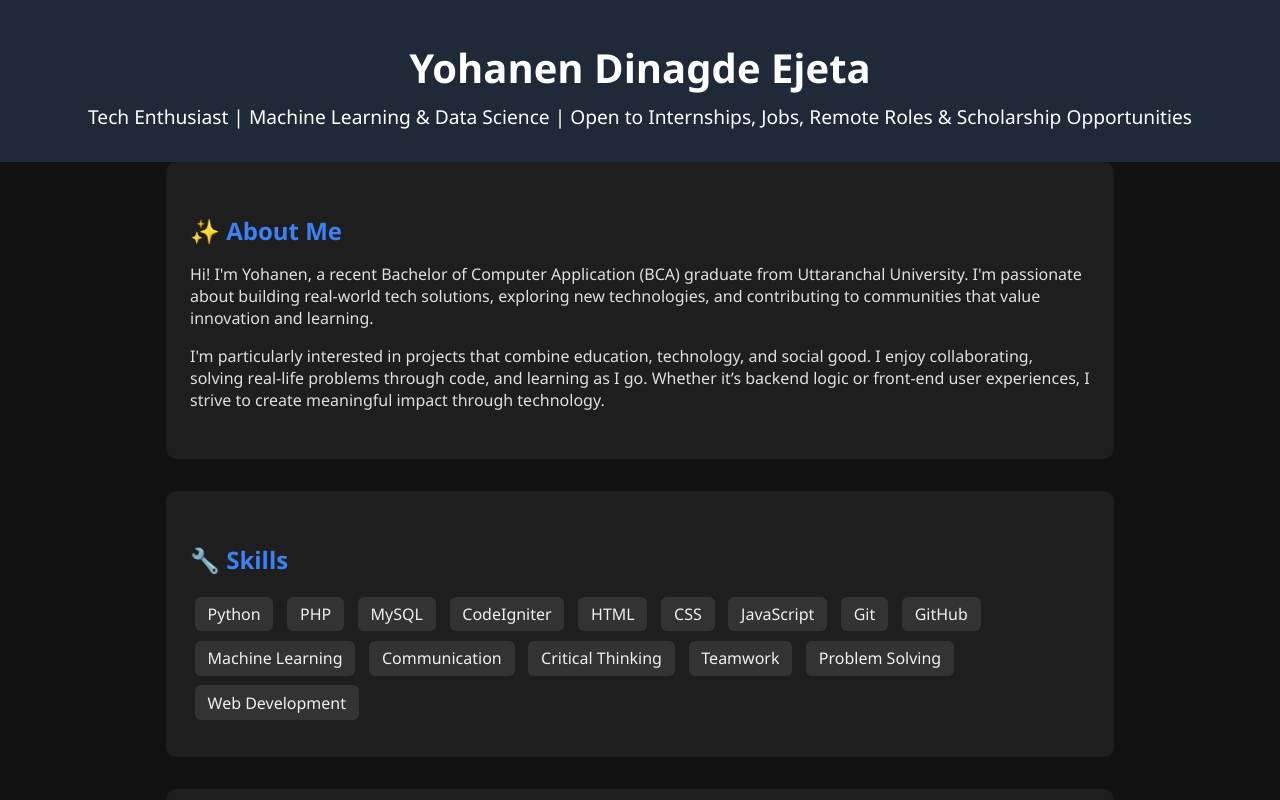
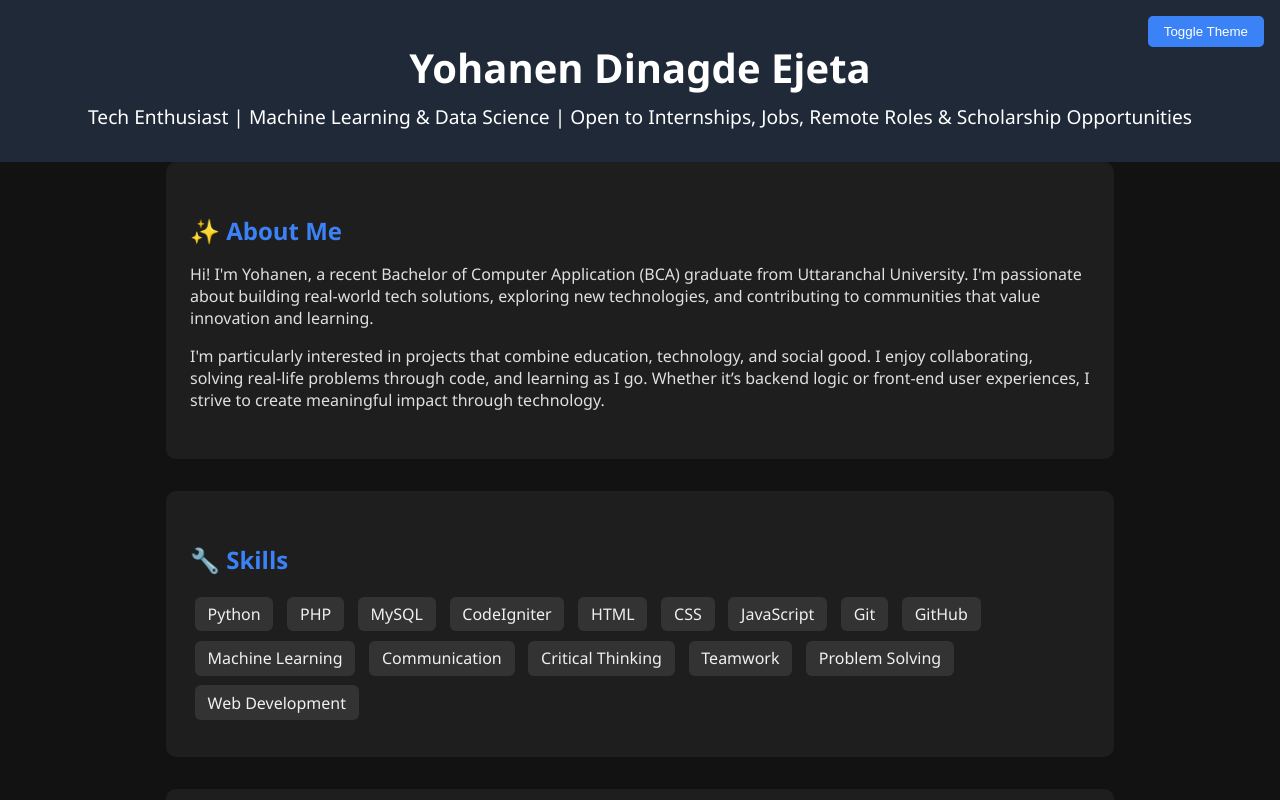
Before and after one commit to yohanen/portfolio-site, a plain HTML site: page index.html in a window 1280 px wide. Shown: the top 800 px of the page. Drawn offline with Linux system fonts and the light colour scheme.

Commit message:
Update index.html

```diff
--- a/index.html
+++ b/index.html
@@ -21,6 +21,7 @@
       padding: 0;
       background: var(--bg-color);
       color: var(--text-color);
+      transition: background 0.3s, color 0.3s;
     }
 
     header {
@@ -28,6 +29,7 @@
       color: white;
       text-align: center;
       padding: 2rem 1rem;
+      position: relative;
     }
 
     header h1 {
@@ -38,6 +40,18 @@
     header p {
       font-size: 1.2rem;
       margin: 0;
+    }
+
+    .toggle-btn {
+      position: absolute;
+      top: 1rem;
+      right: 1rem;
+      background: #3b82f6;
+      color: white;
+      border: none;
+      padding: 0.5rem 1rem;
+      border-radius: 5px;
+      cursor: pointer;
     }
 
     section {
@@ -80,10 +94,19 @@
     a {
       color: var(--highlight);
     }
+
+    body.light-mode {
+      --bg-color: #ffffff;
+      --text-color: #1a1a1a;
+      --header-bg: #f3f4f6;
+      --section-bg: #f9fafb;
+      --highlight: #1f2937;
+    }
   </style>
 </head>
 <body>
   <header>
+    <button class="toggle-btn" onclick="toggleTheme()">Toggle Theme</button>
     <h1>Yohanen Dinagde Ejeta</h1>
     <p>Tech Enthusiast | Machine Learning & Data Science | Open to Internships, Jobs, Remote Roles & Scholarship Opportunities</p>
   </header>
@@ -147,7 +170,7 @@
     <h2>✉ Contact</h2>
     <p>
       GitHub: <a href="https://github.com/yohanen" target="_blank">github.com/yohanen</a><br />
-      LinkedIn: <a href="https://www.linkedin.com/in/yohanen2021" target="_blank">linkedin.com/in/yohanen2021</a><br />
+      LinkedIn: <a href="https://www.linkedin.com/in/yohanen" target="_blank">linkedin.com/in/yohanen</a><br />
       Email: <a href="mailto:yohanendinagde7@gmail.com">yohanendinagde7@gmail.com</a><br />
       Phone: +91-7409283325
     </p>
@@ -156,5 +179,11 @@
   <footer>
     &copy; 2025 Yohanen Dinagde Ejeta. All rights reserved.
   </footer>
+
+  <script>
+    function toggleTheme() {
+      document.body.classList.toggle("light-mode");
+    }
+  </script>
 </body>
 </html>
```
